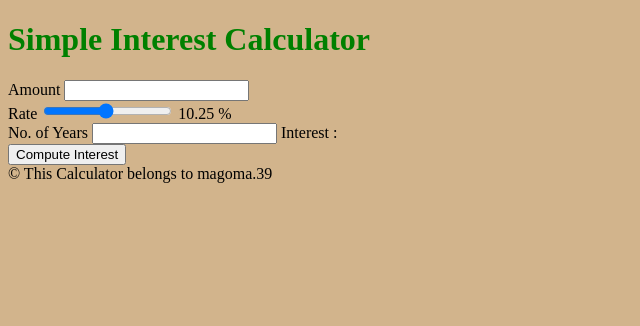
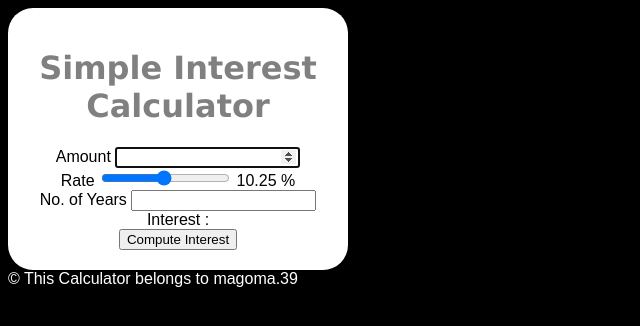
Before and after one commit to magoma394/JS-learning, a plain HTML site: page Simple Interest Calculator/vftvk-Simple-Interest-Calculator-master/index.html in a window 1280 px wide. Both pictures are taken after a click on the button "Compute Interest". Shown: the whole page, without its empty margins (0-640 px from the left). Drawn offline with Linux system fonts and the light colour scheme.

Commit message:
required edits

```diff
--- a/Simple Interest Calculator/vftvk-Simple-Interest-Calculator-master/index.html
+++ b/Simple Interest Calculator/vftvk-Simple-Interest-Calculator-master/index.html
@@ -10,7 +10,7 @@
 
             Amount <input type="number"  id="principal">  <br/>
 
-            Rate <input type="range" id="rate" min="1" max="20" value="10.25" step="0.25">
+            Rate <input type="range" id="rate" min="1" max="20" value="10.25" step="0.25" onchange="updateRate()">
             <span id="rate_val">
                 10.25
               </span>% <br/>
--- a/Simple Interest Calculator/vftvk-Simple-Interest-Calculator-master/script.js
+++ b/Simple Interest Calculator/vftvk-Simple-Interest-Calculator-master/script.js
@@ -1,5 +1,23 @@
-function compute()
+function compute() {
+    var principal = document.getElementById("principal").value;
+    var rate = document.getElementById("rate").value;
+    var years = document.getElementById("years").value;
+    var interest = principal * years * rate / 100;
+    var year = new Date().getFullYear() + parseInt(years);
+    var amount = parseInt(principal) + parseFloat(interest);
+    var result = document.getElementById("result");
+
+    if (principal <= 0) {
+        alert('Please enter a positive number!');
+        document.getElementById("principal").focus();
+    }
+    else {
+        result.innerHTML = "If you deposit $" + "<mark>" + principal + "</mark>" + ",\<br\> at an interest rate of " + "<mark>" + rate + "%" + "</mark>" + "\<br\> You will receive an amount of $" + "<mark>" + amount + "</mark>" + ",\<br\> in the year " + "<mark>" + year + "</mark>" + "\<br\>";
+    }
+}
+
+function updateRate()
 {
-    p = document.getElementById("principal").value;
-
+    var rateval = document.getElementById("rate").value;
+    document.getElementById("rate_val").innerText = rateval;
 }
--- a/Simple Interest Calculator/vftvk-Simple-Interest-Calculator-master/style.css
+++ b/Simple Interest Calculator/vftvk-Simple-Interest-Calculator-master/style.css
@@ -1,2 +1,19 @@
-body {background-color:tan;}
-h1{color:green;}
+body {
+    background-color: black;
+    font-family: arial;
+    color: white;
+}
+
+h1 {
+    color: grey;
+    font-family: verdana;
+}
+
+.maindiv {
+    background-color: white;
+    color: black;
+    width: 300px;
+    padding: 20px;
+    border-radius: 25px;
+    text-align: center;
+}
```
